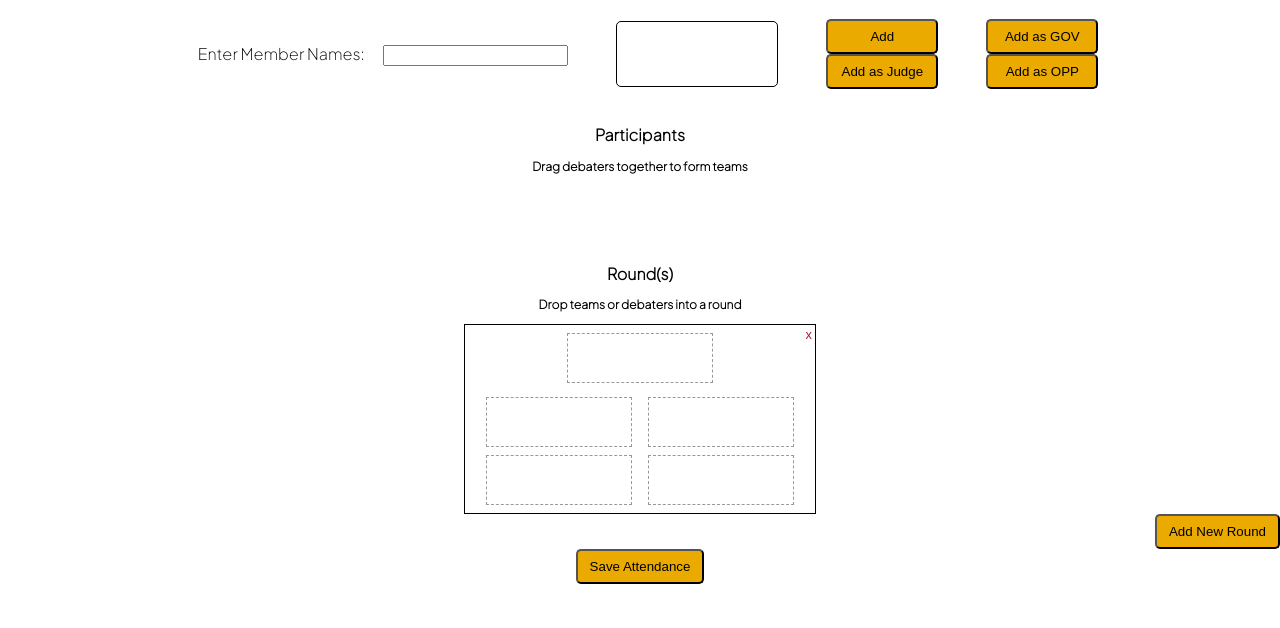
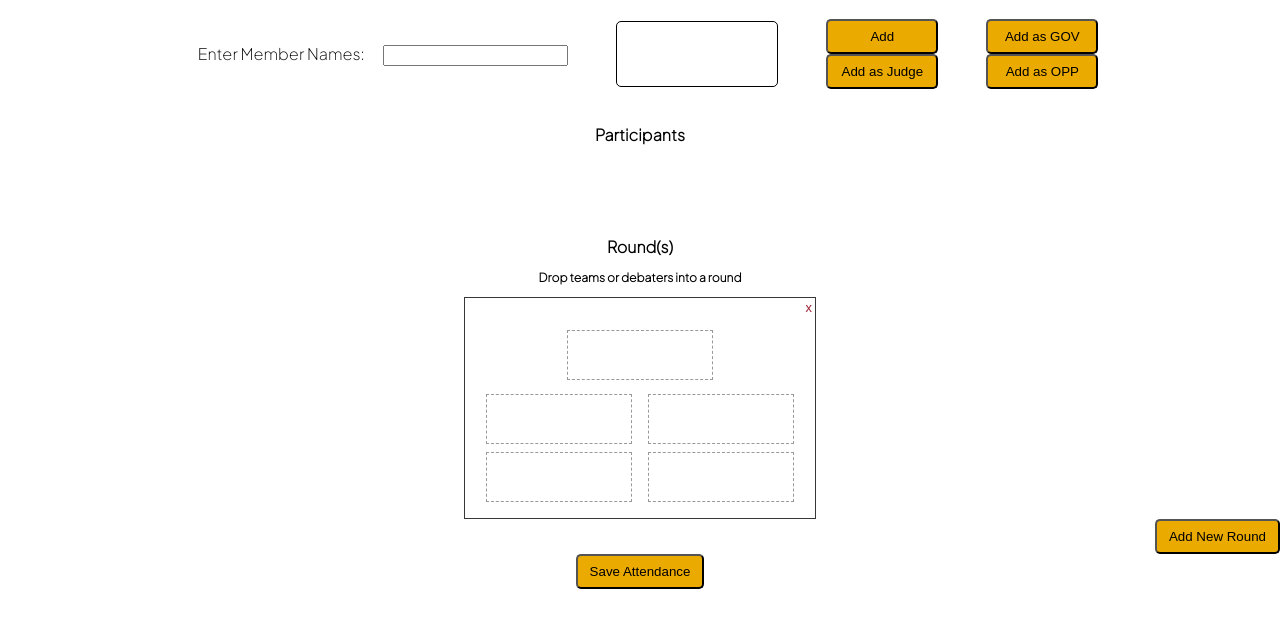
Before and after one commit to AnnaGustafson2/ProundPairing, a plain HTML site: page web/index.html in a window 1280 px wide. Shown: the part 120-748 px from the top of the page. Drawn offline with Linux system fonts and the light colour scheme.

```diff
--- a/web/index.html
+++ b/web/index.html
@@ -34,7 +34,7 @@
 
         <section id="dragging-container">
             <h2>Participants</h2>
-            <h3>Drag debaters together to form teams</h3>
+            <h3 style="display:none">Drag debaters together to form teams</h3>
             <section class="participants-container"></section>
 
             <h2>Round(s)</h2>
--- a/web/style.css
+++ b/web/style.css
@@ -146,16 +146,16 @@
     align-items: flex-start;
     gap: 1rem;
     position: relative;
-    border: 1px solid #000000;
-    padding: 0.5rem;
-    padding-top: 4.5rem;
+    border: 1px solid #373737;
+    padding: 1rem;
+    padding-top: 6rem;
     flex: 0 0 22rem;
     box-sizing: border-box;
 }
 
 .judge-box {
     position: absolute;
-    top: 0.5rem;
+    top: 2rem;
     left: 50%;
     transform: translateX(-50%);
     min-height: 3rem;
```
Also changed, not shown: 1 other file.
